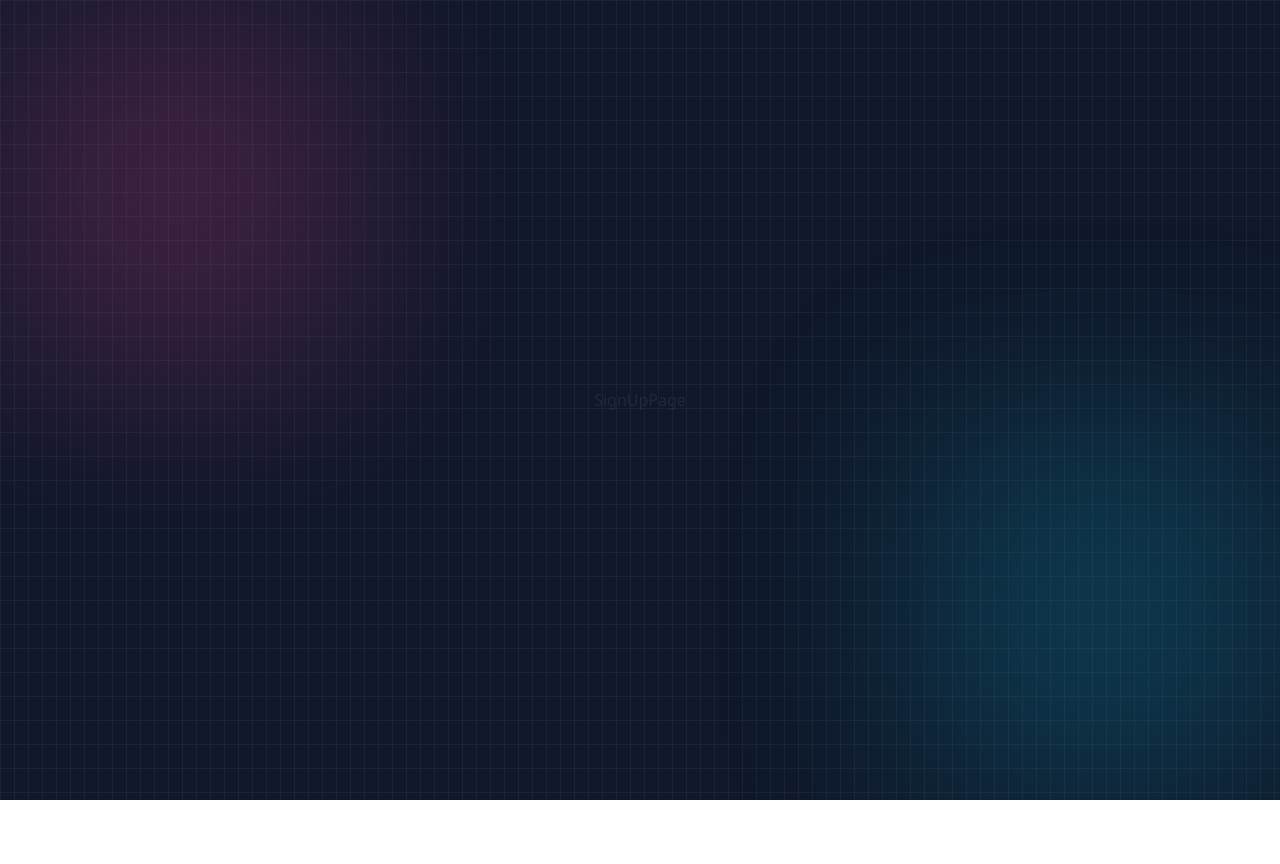
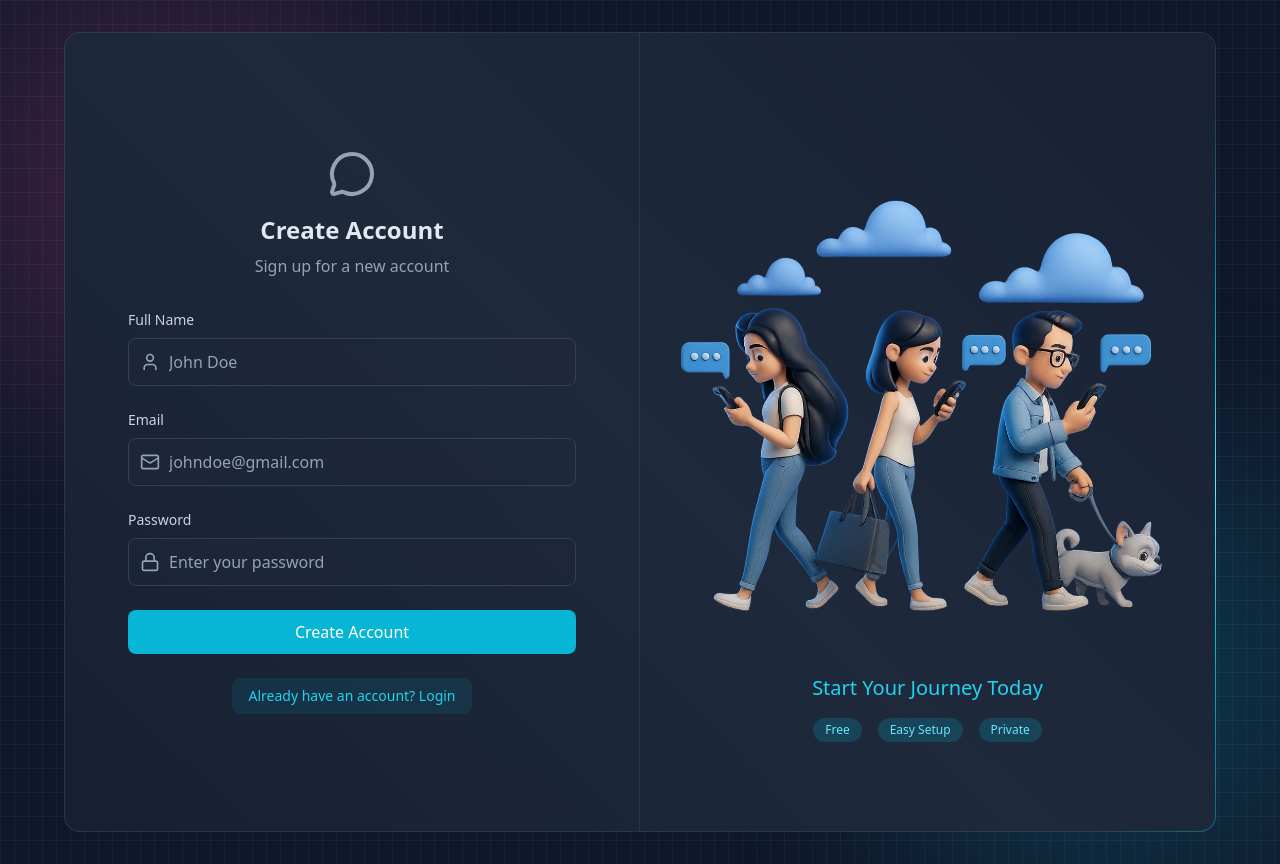
Before and after one commit to mfaras94/quick-chat, a React app in the folder frontend/: page /signup in a window 1280 px wide. Before the commit the page ends 800 px from the top, so only its background shows below. Built offline with nearby package versions, Linux system fonts and the light colour scheme; no server answers; the HTML template or start-up script is replaced by a standard one.

Commit message:
signup page is implemented

```diff
--- a/frontend/package.json
+++ b/frontend/package.json
@@ -14,6 +14,7 @@
     "lucide-react": "^0.574.0",
     "react": "^19.2.0",
     "react-dom": "^19.2.0",
+    "react-hot-toast": "^2.6.0",
     "react-router": "^7.13.0",
     "zustand": "^5.0.3"
   },
--- a/frontend/src/App.jsx
+++ b/frontend/src/App.jsx
@@ -1,4 +1,5 @@
 import { Routes, Route, Navigate } from "react-router";
+import {Toaster} from "react-hot-toast"
 import ChatPage from "./pages/ChatPage";
 import LoginPage from "./pages/LoginPage";
 import SignUpPage from "./pages/SignUpPage";
@@ -26,6 +27,8 @@
       <Route path="/login" element={!authUser ? <LoginPage /> : <Navigate to={"/"} />} />
       <Route path="/signup" element={!authUser ? <SignUpPage /> : <Navigate to={"/"} />} />
     </Routes>
+
+    <Toaster/>
     </div>
   );
 };
--- /dev/null
+++ b/frontend/src/components/BorderAnimatedContainer.jsx
@@ -0,0 +1,9 @@
+// https://cruip-tutorials.vercel.app/animated-gradient-border/
+function BorderAnimatedContainer({ children }) {
+  return (
+    <div className="w-full h-full [background:linear-gradient(45deg,#172033,theme(colors.slate.800)_50%,#172033)_padding-box,conic-gradient(from_var(--border-angle),theme(colors.slate.600/.48)_80%,_theme(colors.cyan.500)_86%,_theme(colors.cyan.300)_90%,_theme(colors.cyan.500)_94%,_theme(colors.slate.600/.48))_border-box] rounded-2xl border border-transparent animate-border  flex overflow-hidden">
+      {children}
+    </div>
+  );
+}
+export default BorderAnimatedContainer;
--- a/frontend/src/index.css
+++ b/frontend/src/index.css
@@ -1,3 +1,38 @@
 @tailwind base;
 @tailwind components;
 @tailwind utilities;
+
+
+@property --border-angle {
+  inherits: false;
+  initial-value: 0deg;
+  syntax: "<angle>";
+}
+
+
+
+.input {
+  @apply w-full bg-slate-800/50 border border-slate-700 rounded-lg py-2 pl-10 pr-4 text-slate-200 placeholder-slate-400 focus:ring-2 focus:ring-cyan-500 focus:border-transparent;
+}
+
+.auth-input-icon {
+  @apply absolute left-3 top-1/2 -translate-y-1/2 text-slate-400 size-5;
+}
+
+.auth-input-label {
+  @apply block text-sm font-medium text-slate-300 mb-2;
+}
+
+.auth-badge {
+  @apply inline-flex items-center px-3 py-1 text-xs font-medium rounded-full bg-cyan-500/20 text-cyan-300;
+}
+
+.auth-btn {
+  @apply w-full bg-cyan-500 text-white rounded-lg py-2.5 font-medium
+  hover:bg-cyan-600 focus:ring-2 focus:ring-cyan-500;
+}
+
+.auth-link {
+  @apply px-4 py-2 inline-block bg-cyan-500/10 rounded-lg text-cyan-400
+  hover:text-cyan-500 text-sm transition-colors;
+}
--- a/frontend/src/pages/SignUpPage.jsx
+++ b/frontend/src/pages/SignUpPage.jsx
@@ -1,8 +1,147 @@
+import { useState } from "react";
+import { useAuthStore } from "../store/useAuthStore";
+import BorderAnimatedContainer from "../components/BorderAnimatedContainer";
+import {
+  MessageCircleIcon,
+  LockIcon,
+  MailIcon,
+  UserIcon,
+  LoaderIcon,
+} from "lucide-react";
+import { Link } from "react-router";
 
 const SignUpPage = () => {
+  const [formData, setFormData] = useState({
+    fullName: "",
+    email: "",
+    password: "",
+  });
+
+  const { signUp, isSigningUp } = useAuthStore();
+
+  const handleSubmit = (e) => {
+    e.preventDefault();
+
+    signUp(formData)
+  };
+
   return (
-    <div>SignUpPage</div>
-  )
-}
+    <div className="w-full flex items-center justify-center p-4 bg-slate-900">
+      <div className="relative w-full max-w-6xl md:h-[800px] h-[650px]">
+        <BorderAnimatedContainer>
+          <div className="w-full flex flex-col md:flex-row">
+            {/* FORM CLOUMN - LEFT SIDE */}
+            <div className="md:w-1/2 p-8 flex items-center justify-center md:border-r border-slate-600/30">
+              <div className="w-full max-w-md">
+                {/* HEADING TEXT */}
+                <div className="text-center mb-8">
+                  <MessageCircleIcon className="w-12 h-12 mx-auto text-slate-400 mb-4" />
+                  <h2 className="text-2xl font-bold text-slate-200 mb-2">
+                    Create Account
+                  </h2>
+                  <p className="text-slate-400">Sign up for a new account</p>
+                </div>
 
-export default SignUpPage
+                {/* FORM */}
+                <form onSubmit={handleSubmit} className="space-y-6">
+                  {/* FULL NAME */}
+                  <div>
+                    <label className="auth-input-label">Full Name</label>
+                    <div className="relative">
+                      <UserIcon className="auth-input-icon" />
+
+                      <input
+                        type="text"
+                        value={formData.fullName}
+                        onChange={(e) =>
+                          setFormData({ ...formData, fullName: e.target.value })
+                        }
+                        className="input"
+                        placeholder="John Doe"
+                      />
+                    </div>
+                  </div>
+
+                  {/* EMAIL INPUT */}
+                  <div>
+                    <label className="auth-input-label">Email</label>
+                    <div className="relative">
+                      <MailIcon className="auth-input-icon" />
+
+                      <input
+                        type="email"
+                        value={formData.email}
+                        onChange={(e) =>
+                          setFormData({ ...formData, email: e.target.value })
+                        }
+                        className="input"
+                        placeholder="johndoe@gmail.com"
+                      />
+                    </div>
+                  </div>
+
+                  {/* PASSWORD INPUT */}
+                  <div>
+                    <label className="auth-input-label">Password</label>
+                    <div className="relative">
+                      <LockIcon className="auth-input-icon" />
+
+                      <input
+                        type="password"
+                        value={formData.password}
+                        onChange={(e) =>
+                          setFormData({ ...formData, password: e.target.value })
+                        }
+                        className="input"
+                        placeholder="Enter your password"
+                      />
+                    </div>
+                  </div>
+
+                  {/* SUBMIT BUTTON */}
+                  <button className="auth-btn" type="submit" disabled={isSigningUp}>
+                    {isSigningUp ? (
+                      <LoaderIcon className="w-full h-5 animate-spin text-center" />
+                    ) : (
+                      "Create Account"
+                    )}
+                  </button>
+                </form>
+
+                <div className="mt-6 text-center">
+                  <Link to="/login" className="auth-link">
+                    Already have an account? Login
+                  </Link>
+                </div>
+              </div>
+            </div>
+
+            {/* RIGHT SIDE */}
+            <div className="hidden md:w-1/2 md:flex items-center justify-center p-6 bg-gradient-to-bl from-slate-800/20 to-transparent">
+              <div>
+                <img
+                  src="/signup.png"
+                  alt="People using mobile devices"
+                  className="w-full h-auto object-contain"
+                />
+                <div className="mt-6 text-center">
+                  <h3 className="text-xl font-medium text-cyan-400">
+                    Start Your Journey Today
+                  </h3>
+
+                  <div className="mt-4 flex justify-center gap-4">
+                    <span className="auth-badge">Free</span>
+                    <span className="auth-badge">Easy Setup</span>
+                    <span className="auth-badge">Private</span>
+                  </div>
+                </div>
+              </div>
+            </div>
+          </div>
+        </BorderAnimatedContainer>
+      </div>
+    </div>
+  );
+};
+
+export default SignUpPage;
--- a/frontend/src/store/useAuthStore.js
+++ b/frontend/src/store/useAuthStore.js
@@ -1,9 +1,11 @@
 import { create } from "zustand";
 import {axiosInstance} from "../lib/axios"
+import toast from "react-hot-toast"
 
 export const useAuthStore = create((set) => ({
     authUser: null,
     isCheckingAuth: true,
+    isSigningUp: false,
 
     checkAuth: async () => {
         try {
@@ -15,5 +17,19 @@
         }finally{
             set({isCheckingAuth:false})
         }
+    },
+
+    signUp: async (data) => {
+        set({isSigningUp:true})
+        try {
+            const res = await axiosInstance.post("/auth/signup", data)
+             set({authUser: res.data})
+            toast.success("Account created successfully!")
+        } catch (error) {
+            toast.error(error.response.data.message)
+
+        }finally{
+        set({isSigningUp:false})
+        }
     }
 }));
--- a/frontend/tailwind.config.js
+++ b/frontend/tailwind.config.js
@@ -6,8 +6,17 @@
     "./index.html",
     "./src/**/*.{js,ts,jsx,tsx}",
   ],
-  theme: {
-    extend: {},
+ theme: {
+    extend: {
+      animation: {
+        border: "border 4s linear infinite",
+      },
+      keyframes: {
+        border: {
+          to: { "--border-angle": "360deg" },
+        },
+      },
+    },
   },
   plugins: [daisyui],
 }
```
Also changed, not shown: frontend/public/signup.png (added), 1 other file (tests, documents, lock files or other folders).
